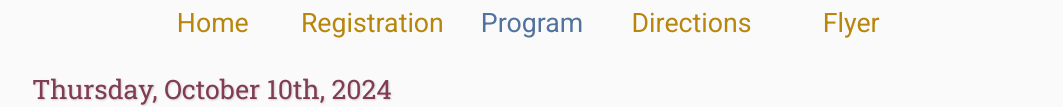
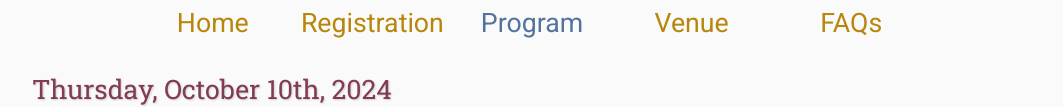
Before and after one commit to teme2024/teme2024.github.io, a plain HTML site: page program/index.html in a window 1280 px wide. Shown: the part 469-576 px from the top of the page, without its empty margins (108-1171 px from the left). Drawn offline with nearby package versions, Linux system fonts and the light colour scheme; some packages are replaced by stand-ins of ours; files that its build step writes are made by us from their sources.

Commit message:
Update index.html

```diff
--- a/program/index.html
+++ b/program/index.html
@@ -39,10 +39,10 @@
                 <a class="current" title="Conference Program" href="program">Program</a>
             </td>
             <td class="navigation">
-                <a title="Directions to the Conference" href="directions">Directions</a>
+                <a title="Directions to the Conference" href="directions">Venue</a>
             </td>
             <td class="navigation">
-                <a title="Conference Flyer" href="flyer">Flyer</a>
+                <a title="Conference Flyer" href="flyer">FAQs</a>
             </td>
         </tr>
     </table>
```
